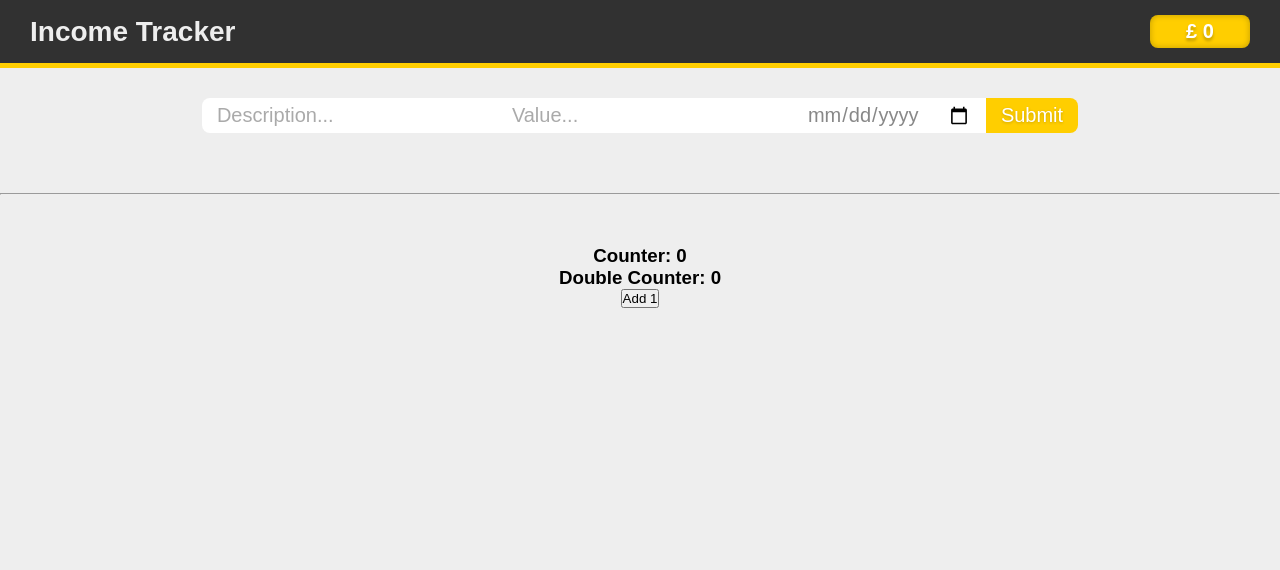
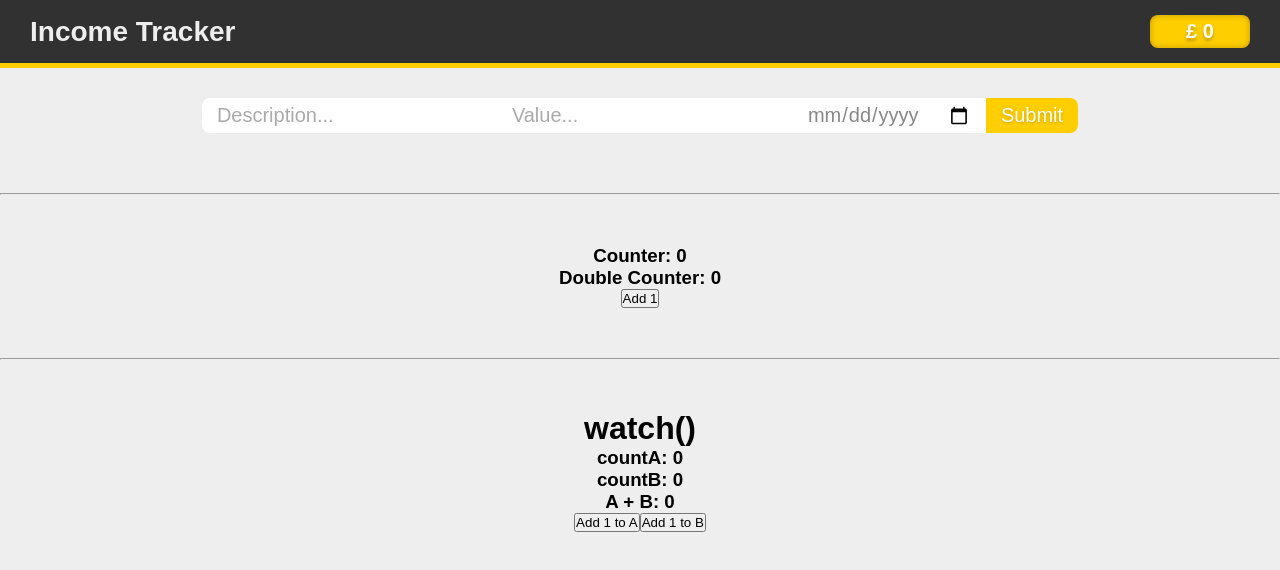
Before and after one commit to sharif-jatri/income-tracker-vue-composition, a Vue app: page / in a window 1280 px wide. Shown: the top 570 px of the page. Built offline with nearby package versions, Linux system fonts and the light colour scheme.

Commit message:
use watcher with multiple ref

```diff
--- /dev/null
+++ b/src/components/effectCounter/EffectCounter.vue
@@ -0,0 +1,52 @@
+<template>
+  <div class="counter-section">
+    <h1>watch()</h1>
+    <h3>countA: {{ countA }}</h3>
+    <h3>countB: {{ countB }}</h3>
+    <h3>A + B: {{ addAB }}</h3>
+    <button @click="addOneA">Add 1 to A</button>
+    <button @click="addOneB">Add 1 to B</button>
+  </div>
+</template>
+
+<script>
+import {watch, ref, computed} from "vue";
+export default {
+  name: "EffectCounter",
+  setup(){
+    const countA = ref(0)
+    const addOneA = () => {
+      countA.value++;
+    }
+
+    const countB = ref(0)
+    const addOneB = () => {
+      countB.value++;
+    }
+
+    const addAB = computed(() => {
+      return countA.value + countB.value;
+    })
+
+    watch([countA, countB], ([newA, newB], [prevA, prevB]) => {
+      console.log(countA.value, countB.value)
+      console.log(newA, newB, prevA,prevB)
+    })
+
+    return {
+      countA,
+      countB,
+      addAB,
+      addOneA,
+      addOneB
+    }
+  }
+}
+</script>
+
+<style scoped>
+.counter-section{
+  text-align: center;
+  margin: 50px;
+}
+</style>
--- a/src/views/HomeView.vue
+++ b/src/views/HomeView.vue
@@ -4,6 +4,8 @@
   <IncomeList :state="state" @remove-item="removeItem" />
   <hr />
   <CounterSection />
+  <hr />
+  <EffectCounter />
 </template>
 
 <script>
@@ -12,6 +14,7 @@ import TopNavbar from "@/components/layouts/TopNavbar";
 import IncomeForm from "@/components/IncomeForm";
 import IncomeList from "@/components/IncomeList";
 import CounterSection from "@/components/counter/CounterSection";
+import EffectCounter from "@/components/effectCounter/EffectCounter.vue";
 export default {
   name: 'HomeView',
   components: {
@@ -19,7 +22,8 @@ export default {
     TopNavbar,
     IncomeForm,
     IncomeList,
-  },
+    EffectCounter
+},
   setup(){
     const todo = localStorage.getItem('todo');
     const state = reactive({
```
